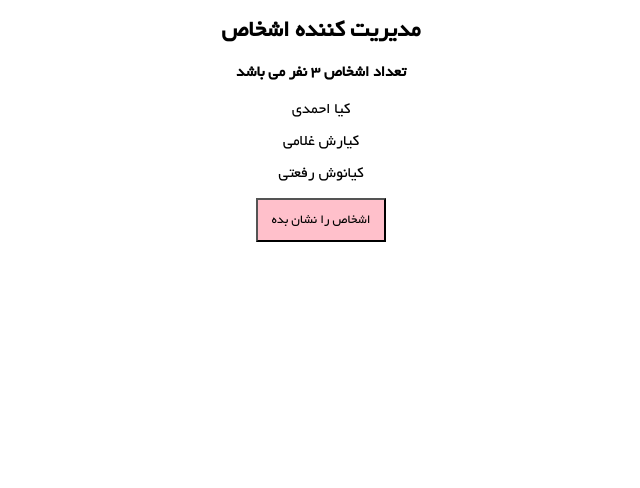
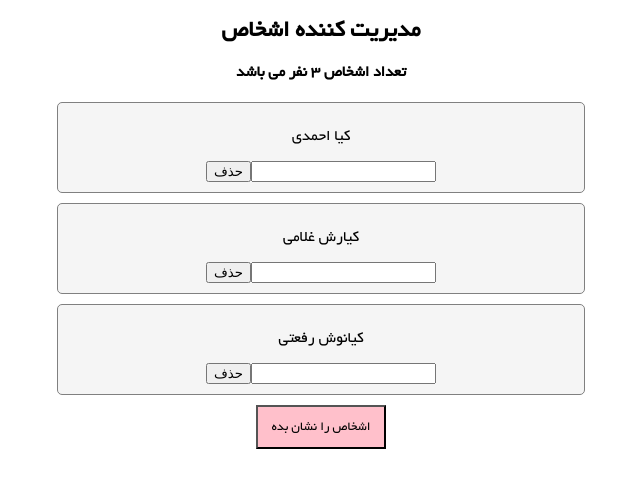
Before and after one commit to alrtn4/PersonmanagerRedux, a React (Create React App) app: page / in a window 1280 px wide. Both pictures are taken after a click on the button "اشخاص را نشان بده". Shown: the top 488 px of the page, without its empty margins (319-959 px from the left). Built offline with nearby package versions, Linux system fonts and the light colour scheme.

Commit message:
chapter 7 file 7

```diff
--- a/src/App.js
+++ b/src/App.js
@@ -4,9 +4,9 @@ import Persons from './components/person/Persons';
 class App extends Component {
     state = {
         persons : [
-            {id : 1 , firstname : 'کیا' , lastname : 'احمدی'} ,
-            {id : 2 , firstname : 'کیارش' , lastname : 'غلامی'} ,
-            {id : 3 , firstname : 'کیانوش' , lastname : 'رفعتی'}
+            {id : 1 , fullName : 'کیا احمدی'} ,
+            {id : 2 , fullName : 'کیارش غلامی'} ,
+            {id : 3 , fullName : 'کیانوش رفعتی'}
         ] ,
 
         showPersons : false
@@ -24,6 +24,16 @@ class App extends Component {
         this.setState({ persons : filteredPersons });
     }
 
+    handleChangePerson = (event , id) => {
+        const {persons : allPersons} = this.state ;
+
+        const personIndex = allPersons.findIndex(p => p.id === id) ;
+        console.log(event.target.value) ;
+        allPersons[personIndex].fullName = event.target.value ;
+        const persons = [...allPersons] ;
+        this.setState({ persons }) ;
+    }
+
     render() {
         const {persons , showPersons} = this.state ;
         const styles = {textAlign : 'center'} ;
@@ -31,7 +41,11 @@ class App extends Component {
         let person = null ;
 
         if(showPersons) {
-            person = <Persons persons = {persons} deleted={this.handleDeletePerson}/> ;
+            person = <Persons
+                        persons = {persons}
+                        deleted={this.handleDeletePerson}
+                        changed = {this.handleChangePerson}
+                    /> ;
         }
 
         let buttonStyle = {
--- a/src/components/person/Person.jsx
+++ b/src/components/person/Person.jsx
@@ -1,9 +1,12 @@
 import React from 'react';
+import './person.css' ;
 
-const Person = ({firstname , lastname , deleted}) => {
+const Person = ({fullName , deleted , change}) => {
     return (
-        <div>
-            <p onClick={deleted} style={{cursor : 'pointer'}}> {firstname} {lastname}</p>
+        <div className='person'>
+            <p> {fullName} </p>
+            <input type='text' onChange={change} />
+            <button onClick={deleted}>حذف</button>
         </div>
      );
 }
--- a/src/components/person/Persons.jsx
+++ b/src/components/person/Persons.jsx
@@ -1,14 +1,14 @@
 import React from 'react';
 import Person from './Person';
 
-const Persons = ({persons , deleted}) => {
+const Persons = ({persons , deleted , changed}) => {
     return <div>
         {persons.map(person => (
             <Person
                 key = {person.id}
-                firstname = {person.firstname}
-                lastname = {person.lastname}
+                fullName = {person.fullName}
                 deleted = {() => {deleted(person.id)}}
+                change = {(event , id) => {changed(event , person.id)}}
             />
         ))}
     </div>;
--- /dev/null
+++ b/src/components/person/person.css
@@ -0,0 +1,9 @@
+.person {
+    width: 40%;
+    border: 1px solid gray;
+    border-radius: 5px;
+    margin: 10px auto;
+    padding: 10px;
+    background-color: whitesmoke;
+    direction: rtl;
+}
```
